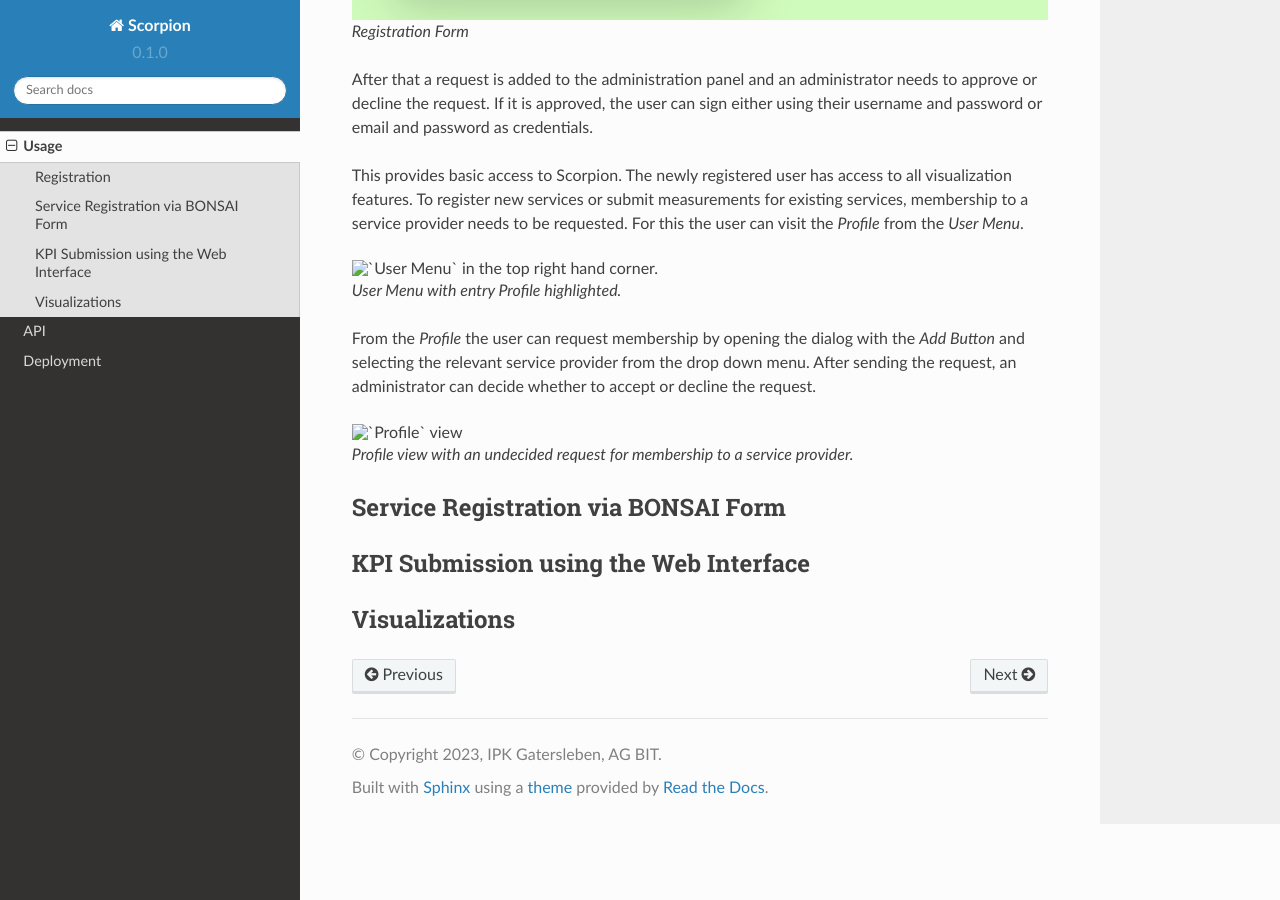
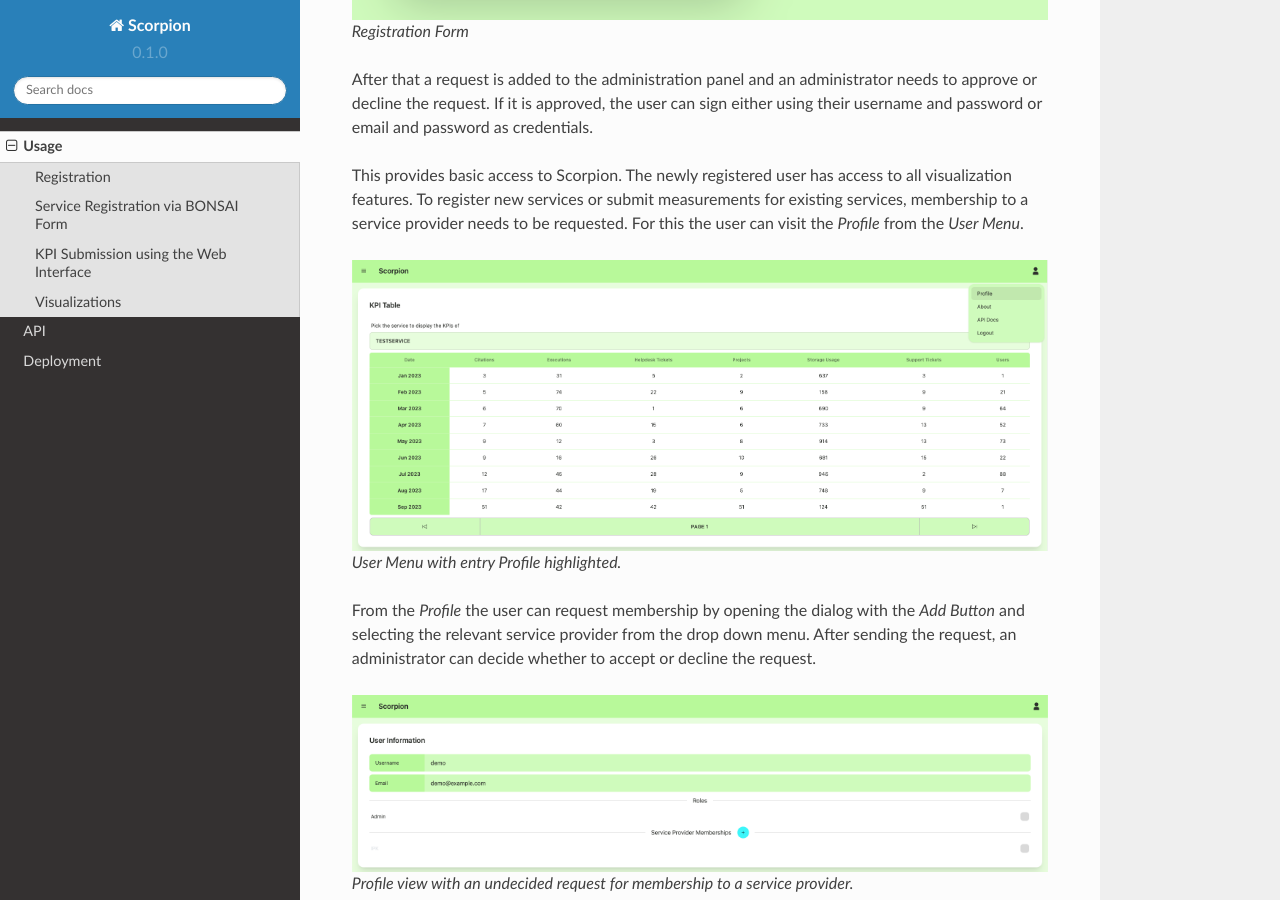
Before and after one commit to IPK-BIT/scorpion, a Sphinx documentation site: the page built from docs/source/usage.rst, in a window 1280 px wide and 900 px high, scrolled down 835 px. Built offline with Sphinx 7.4.7 and the Read the Docs theme 2.0.0, drawn with Linux system fonts in a browser that asks for light colours.

Commit message:
img path

```diff
--- a/docs/source/conf.py
+++ b/docs/source/conf.py
@@ -32,7 +32,7 @@
 # -- Options for HTML output
 
 html_theme = 'sphinx_rtd_theme'
-html_static_path = ['../images']
+html_static_path = ['_static']
 
 # -- Options for EPUB output
 epub_show_urls = 'footnote'
--- a/docs/source/usage.rst
+++ b/docs/source/usage.rst
@@ -8,7 +8,7 @@
 First, the new user needs to fill out the registration form.
 
 
-.. figure:: ../images/registration-form.png
+.. figure:: images/registration-form.png
     :alt: Registration Form
 
     Registration Form
@@ -24,7 +24,7 @@
 to a service provider needs to be requested. For this the user
 can visit the `Profile` from the `User Menu`.
 
-.. figure:: /images/user-menu.png
+.. figure:: images/user-menu.png
     :alt: `User Menu` in the top right hand corner.
 
     `User Menu` with entry `Profile` highlighted.
```
Also changed, not shown: docs/source/images/profile-view.png (renamed from docs/images/profile-view.png), docs/source/images/registration-form.png (renamed from docs/images/registration-form.png), docs/source/images/user-menu.png (renamed from docs/images/user-menu.png).
